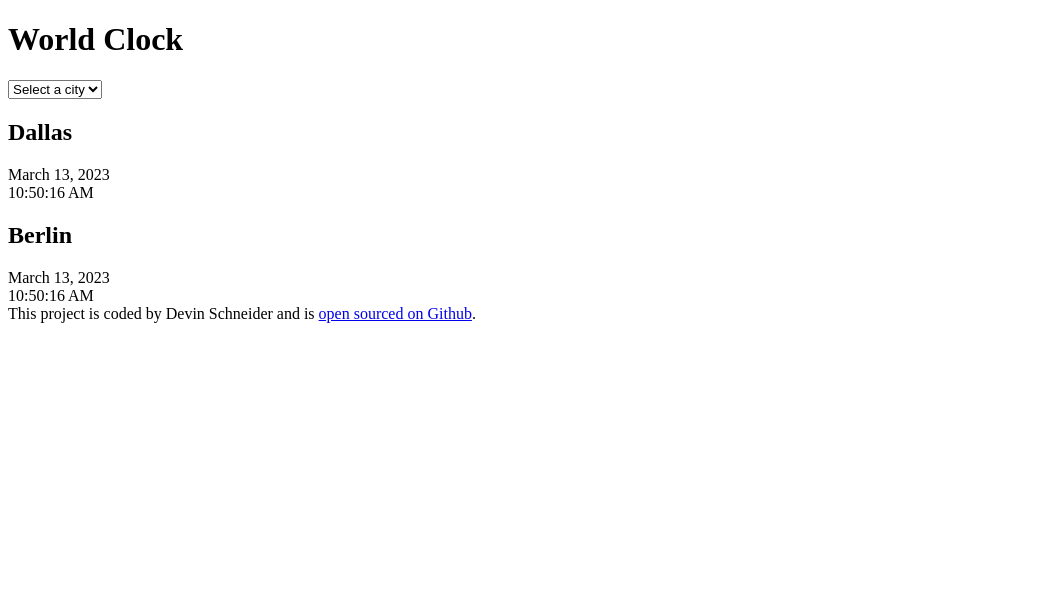
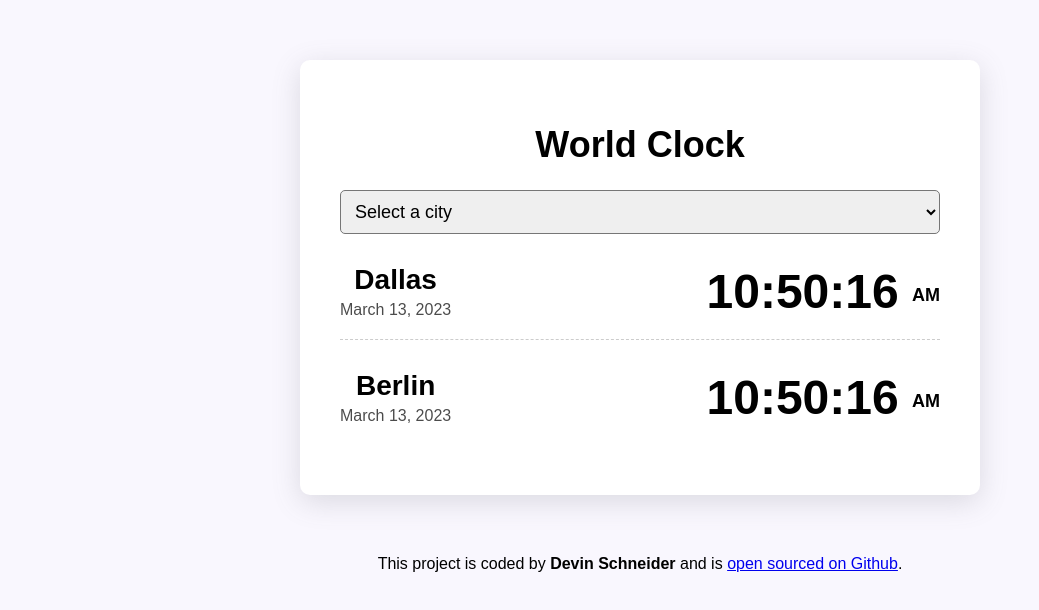
Before and after one commit to devinm12/world-clock, a plain HTML site: page index.html in a window 1280 px wide. Shown: the whole page, without its empty margins (0-1039 px from the left). Drawn offline with Linux system fonts and the light colour scheme.

Commit message:
added basic css

```diff
--- a/css/style.css
+++ b/css/style.css
@@ -0,0 +1,52 @@
+body {
+  background-color: #f9f7fe;
+  font-family: sans-serif;
+  text-align: center;
+}
+.container {
+  max-width: 600px;
+  margin: 60px auto;
+  background: white;
+  padding: 40px;
+  box-shadow: rgba(100, 100, 111, 0.2) 0px 7px 29px 0px;
+  border-radius: 10px;
+}
+
+h1 {
+  text-align: center;
+  font-size: 36px;
+}
+h2 {
+  margin: 0 0 5px;
+  font-size: 28px;
+}
+select {
+  display: block;
+  width: 100%;
+  padding: 10px;
+  border-radius: 5px;
+  font-size: 18px;
+  margin-bottom: 10px;
+}
+.city {
+  display: flex;
+  margin: 10px 0;
+  justify-content: space-between;
+  padding: 20px 0;
+  border-bottom: 1px dashed rgba(0, 0, 0, 0.2);
+}
+.city:last-child {
+  border: none;
+}
+.time {
+  font-size: 48px;
+  font-weight: bold;
+}
+.time small {
+  font-size: 18px;
+  vertical-align: middle;
+  line-height: 36px;
+}
+.date {
+  opacity: 0.7;
+}
--- a/index.html
+++ b/index.html
@@ -16,20 +16,27 @@
         <option value="">New York</option>
         <option value="">Paris</option>
       </select>
-      <div class="city">
-        <h2>Dallas</h2>
-      </div>
-      <div class="date">March 13, 2023</div>
-      <div class="time">10:50:16 AM</div>
 
       <div class="city">
-        <h2>Berlin</h2>
+        <div>
+          <h2>Dallas</h2>
+
+          <div class="date">March 13, 2023</div>
+        </div>
+        <div class="time">10:50:16 <small>AM</small></div>
       </div>
-      <div class="date">March 13, 2023</div>
-      <div class="time">10:50:16 AM</div>
+
+      <div class="city">
+        <div>
+          <h2>Berlin</h2>
+
+          <div class="date">March 13, 2023</div>
+        </div>
+        <div class="time">10:50:16 <small>AM</small></div>
+      </div>
     </div>
     <footer>
-      This project is coded by Devin Schneider and is
+      This project is coded by <strong>Devin Schneider</strong> and is
       <a href="https://github.com/devinm12/world-clock" target="_blank">
         open sourced on Github</a
       >.
```
